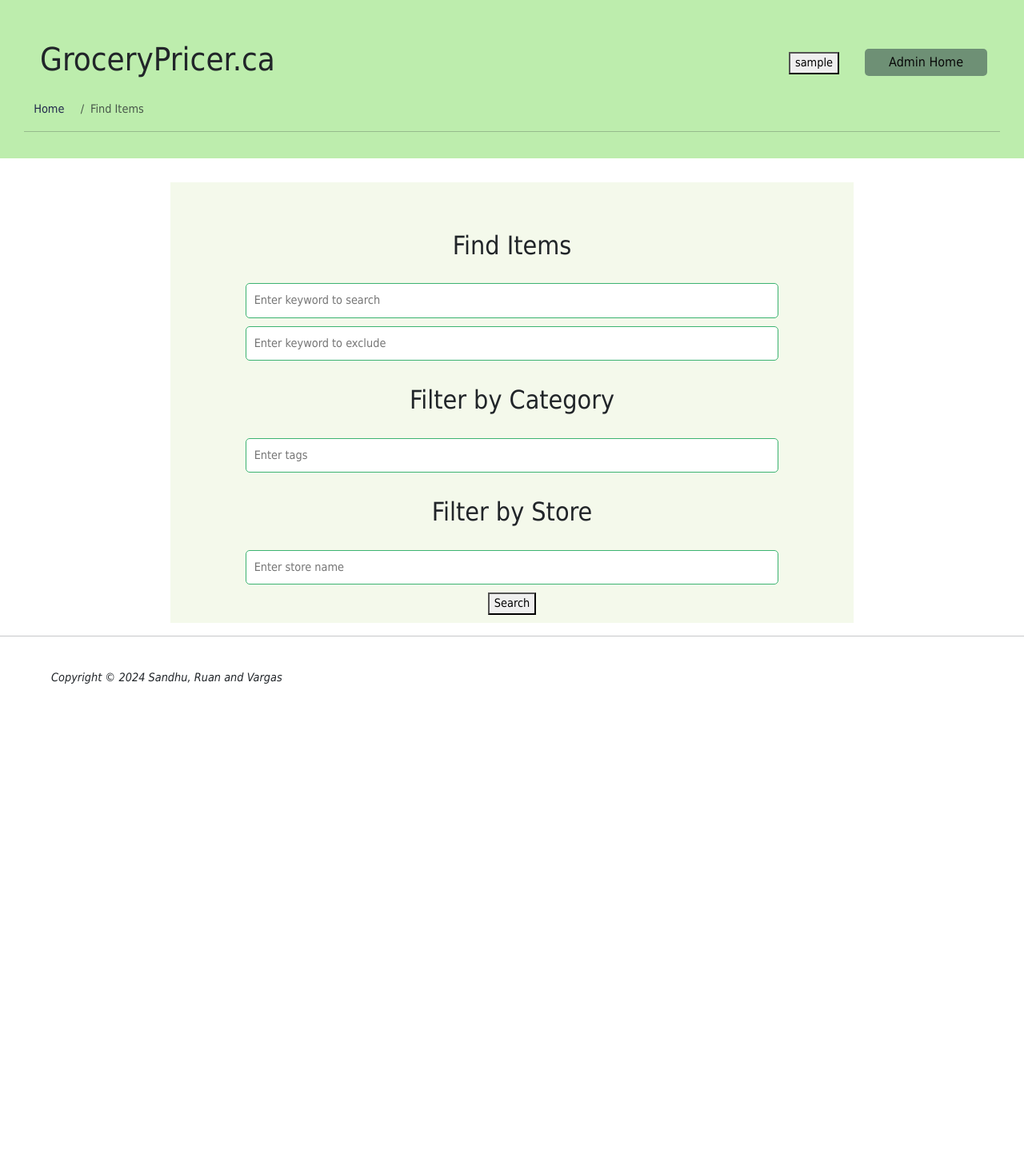
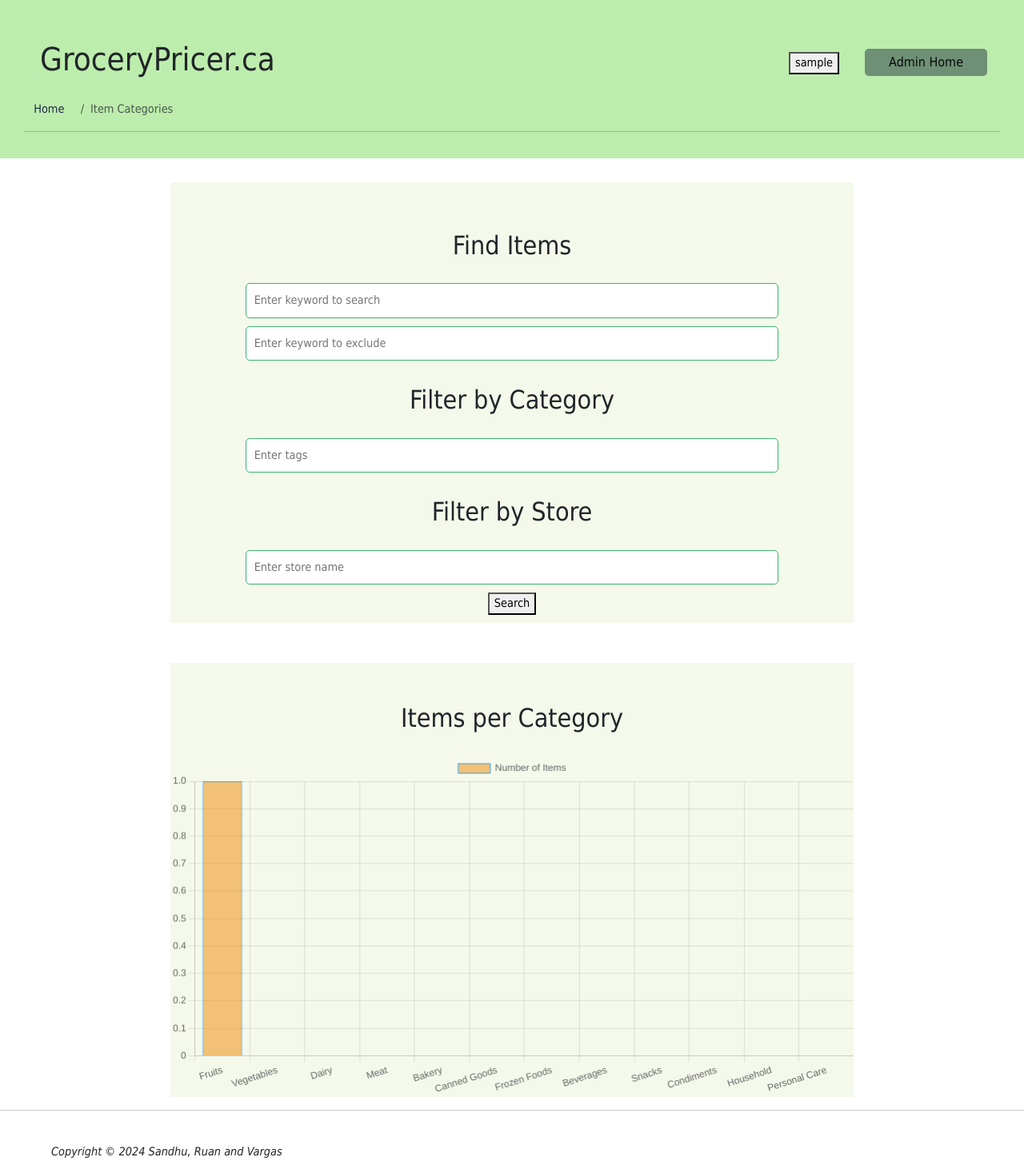
Before and after one commit to ec-vargas/COSC360Project, a PHP site: the page made by Project Deliverable 3/adminFindItems.php in a window 1280 px wide. Shown: the whole page at 80% size. Before the commit the page ends 855 px from the top, so only its background shows below. Run offline with PHP 8.4, Linux system fonts and the light colour scheme; the visitor is signed in with stand-in values (Sample User, id 1); data comes from the database, SQL or seed files in the repository; tables that the repository leaves empty or names only in its code hold one stand-in row (values such as "Sample post").

Commit message:
Update adminFindItems.php
Muskaans update

```diff
--- a/Project Deliverable 3/adminFindItems.php
+++ b/Project Deliverable 3/adminFindItems.php
@@ -1,10 +1,32 @@
-<?php session_start();?>
+<?php
+// Database connection
+require_once "php/dbconnection.php";
+session_start();
+
+// Function to fetch item count per category
+function getItemCountPerCategory($connection) {
+    $sql = "SELECT c.CategoryName, COUNT(p.ProductID) AS ItemCount
+            FROM categories c
+            LEFT JOIN products p ON c.CategoryID = p.CategoryID
+            GROUP BY c.CategoryID";
+    $result = mysqli_query($connection, $sql);
+    $data = array();
+    while ($row = mysqli_fetch_assoc($result)) {
+        $data[$row['CategoryName']] = $row['ItemCount'];
+    }
+    return $data;
+}
+
+// Fetching item count per category
+$itemData = getItemCountPerCategory($connection);
+?>
+
 <!DOCTYPE html>
 <html>
 
 <head lang="en">
     <meta charset="utf-8">
-    <title>Find Items - Admin Panel</title>
+    <title>Item Categories - Admin Panel</title>
     <link rel="stylesheet" href="css/reset.css" />
     <script defer src="https://cdn.jsdelivr.net/npm/bootstrap@5.3.3/dist/js/bootstrap.bundle.min.js"
         integrity="sha384-YvpcrYf0tY3lHB60NNkmXc5s9fDVZLESaAA55NDzOxhy9GkcIdslK1eN7N6jIeHz"
@@ -12,6 +34,8 @@
     <link href="https://cdn.jsdelivr.net/npm/bootstrap@5.3.3/dist/css/bootstrap.min.css" rel="stylesheet"
         integrity="sha384-QWTKZyjpPEjISv5WaRU9OFeRpok6YctnYmDr5pNlyT2bRjXh0JMhjY6hW+ALEwIH" crossorigin="anonymous">
     <link rel="stylesheet" href="css/style.css" />
+    <!-- Include Chart.js library -->
+    <script src="https://cdn.jsdelivr.net/npm/chart.js"></script>
 </head>
 
 <body>
@@ -33,7 +57,7 @@
         <nav aria-label="breadcrumb">
             <ol class="breadcrumb">
                 <li class="breadcrumb-item"><a href="adminOptions.php">Home</a></li>
-                <li class="breadcrumb-item active" aria-current="page">Find Items</li>
+                <li class="breadcrumb-item active" aria-current="page">Item Categories</li>
             </ol>
         </nav>
         <hr>
@@ -68,10 +92,53 @@
         </form>
     </div>
 
+    <!-- Chart container -->
+    <div class="col-8 mx-auto" style="margin-top: 50px;">
+        <h2>Items per Category</h2>
+        <canvas id="itemChart" width="400" height="200"></canvas>
+    </div>
+
     <hr>
     <footer>
         <p><i>Copyright &#169; 2024 Sandhu, Ruan and Vargas </i></p>
     </footer>
+
+    <script>
+        document.addEventListener("DOMContentLoaded", function() {
+            // Data for items per category
+            var itemData = <?php echo json_encode($itemData); ?>;
+
+            // Generate random colors for each category
+            var categoryColors = [];
+            for (var i = 0; i < Object.keys(itemData).length; i++) {
+                var color = 'rgba(' + Math.floor(Math.random() * 256) + ',' + Math.floor(Math.random() * 256) + ',' + Math.floor(Math.random() * 256) + ',0.5)';
+                categoryColors.push(color);
+            }
+
+            // Chart.js configuration
+            var ctx = document.getElementById('itemChart').getContext('2d');
+            var itemChart = new Chart(ctx, {
+                type: 'bar',
+                data: {
+                    labels: Object.keys(itemData),
+                    datasets: [{
+                        label: 'Number of Items',
+                        data: Object.values(itemData),
+                        backgroundColor: categoryColors,
+                        borderColor: 'rgba(54, 162, 235, 1)',
+                        borderWidth: 1
+                    }]
+                },
+                options: {
+                    scales: {
+                        y: {
+                            beginAtZero: true
+                        }
+                    }
+                }
+            });
+        });
+    </script>
 </body>
 
 </html>
```
